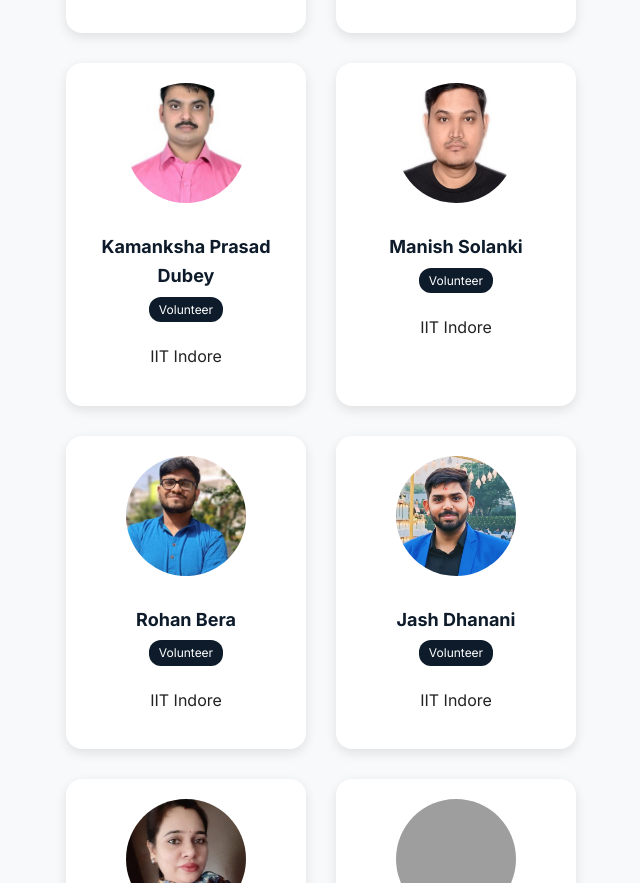
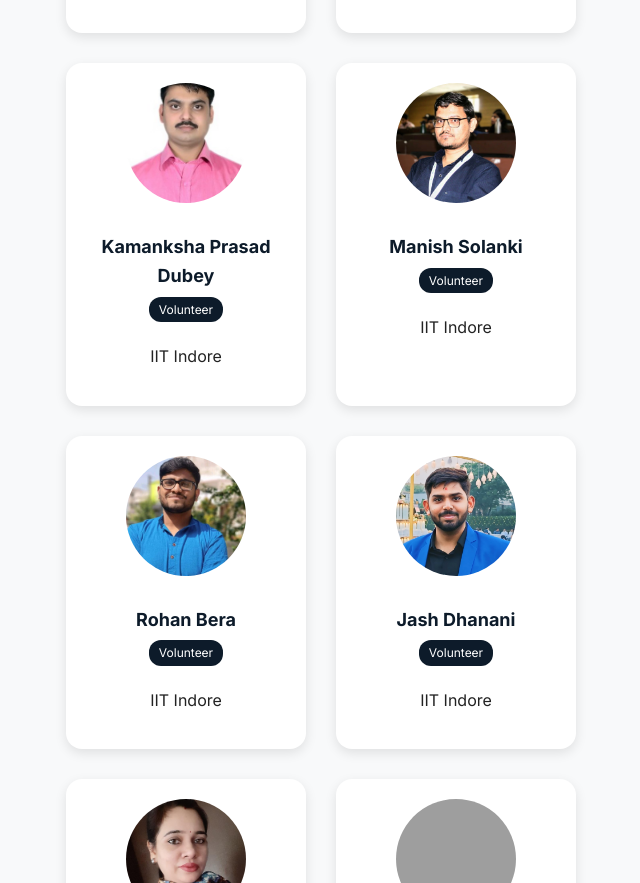
Before and after one commit to blgmiiti25/blgmiiti25.github.io, a plain HTML site: page index.html in a window 1280 px wide. Shown: the part 5533-6416 px from the top of the page, without its empty margins (319-959 px from the left). Drawn offline with Linux system fonts and the light colour scheme; grey boxes are pictures that could not be loaded.

Commit message:
Update index.html

```diff
--- a/index.html
+++ b/index.html
@@ -612,7 +612,7 @@ In addition to technical sessions, the workshop will provide a platform for mean
 
     <!-- Organizer 4 -->
       <div class="speaker-card">
-      <img src="Images/OR4.jpg" alt="Manish Solanki">
+      <img src="Images/Manish.jpeg" alt="Manish Solanki">
       <h3>
         <a href="https://www.linkedin.com/in/manish-solanki-47670128b/" target="_blank">Manish Solanki</a>
       </h3>
```
